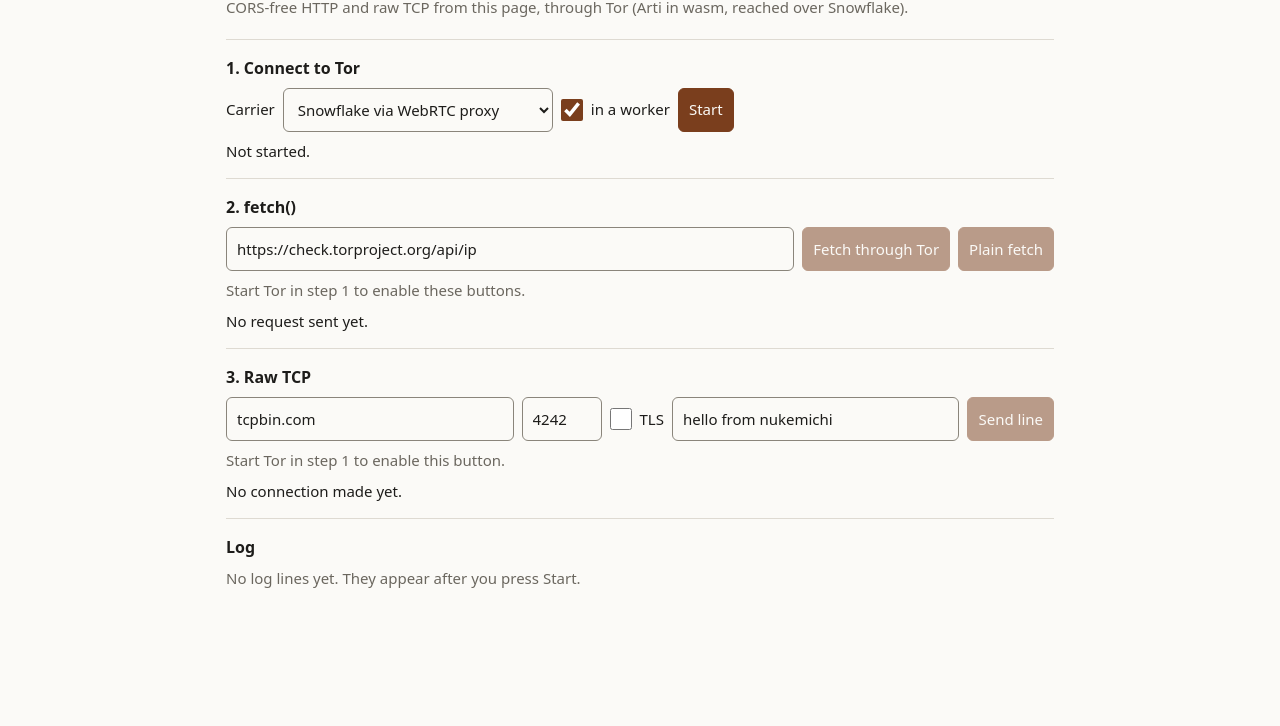
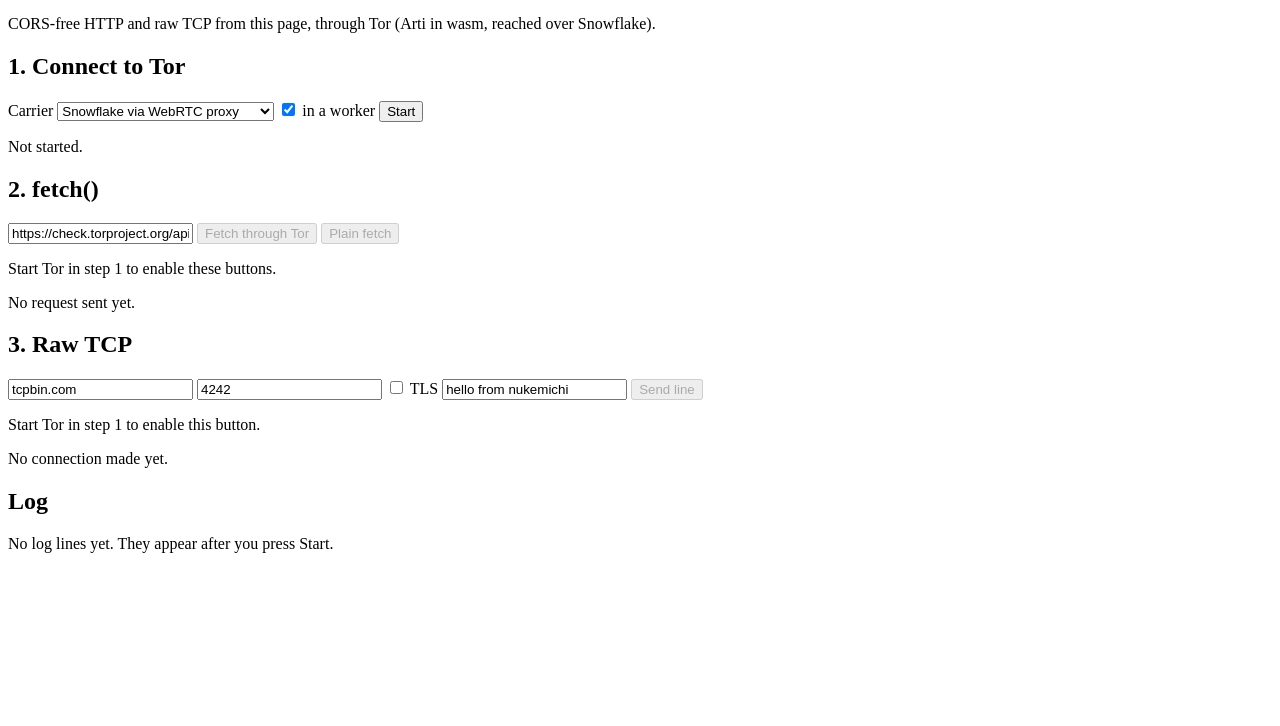
Before and after one commit to kitakitaaura/nukemichi, a website: page demo/index.html in a window 1280 px wide. Shown: the part 74-800 px from the top of the page. Drawn offline with Linux system fonts and the light colour scheme.

Commit message:
Demo: drop all CSS, plain HTML

```diff
--- a/demo/index.html
+++ b/demo/index.html
@@ -4,47 +4,15 @@
 <meta charset="utf-8">
 <meta name="viewport" content="width=device-width, initial-scale=1">
 <title>Nukemichi</title>
-<style>
-  :root {
-    color-scheme: light dark;
-    --bg: #fbfaf7; --fg: #1d1c1a; --muted: #6b675f; --line: #dedad2; --control-line: #8a857b;
-    --accent: #7a3e1d; --ok: #2f6b3a; --bad: #9b2c2c; --code: #f1eee8;
-  }
-  @media (prefers-color-scheme: dark) {
-    :root { --bg: #161513; --fg: #ebe8e2; --muted: #9c978d; --line: #34312c; --control-line: #7a766d; --accent: #e0a179; --ok: #8fc79a; --bad: #e59a9a; --code: #22201d; }
-  }
-  * { box-sizing: border-box; }
-  body { margin: 0; background: var(--bg); color: var(--fg); font: 15px/1.5 system-ui, sans-serif; }
-  main { max-width: 860px; margin: 0 auto; padding: 24px 16px 64px; }
-  h1 { font-size: 28px; margin: 0 0 4px; }
-  h1 span { color: var(--muted); font-weight: 400; font-size: 18px; margin-left: 8px; }
-  p.lead { color: var(--muted); margin: 0 0 20px; }
-  section { border-top: 1px solid var(--line); padding: 16px 0; }
-  h2 { font-size: 16px; margin: 0 0 8px; }
-  .row { display: flex; gap: 8px; flex-wrap: wrap; align-items: center; }
-  /* 44px is the minimum tap target (R-03). Control edge uses --control-line for 3:1 non-text contrast. */
-  input:not([type=checkbox]), select, button { font: inherit; padding: 6px 10px; min-height: 44px; border: 1px solid var(--control-line); border-radius: 6px; background: var(--bg); color: var(--fg); }
-  input[type=text] { flex: 1 1 280px; min-width: 0; }
-  input[type=checkbox] { flex: none; width: 22px; height: 22px; margin: 0; accent-color: var(--accent); }
-  label { display: inline-flex; align-items: center; gap: 8px; min-height: 44px; }
-  button { cursor: pointer; background: var(--accent); color: var(--bg); border-color: var(--accent); }
-  button:disabled { opacity: .5; cursor: default; }
-  button:focus-visible, input:focus-visible, select:focus-visible, pre:focus-visible { outline: 2px solid var(--accent); outline-offset: 2px; }
-  pre { background: var(--code); padding: 10px; border-radius: 6px; overflow: auto; max-height: 320px; margin: 8px 0 0; font-size: 13px; white-space: pre-wrap; word-break: break-word; }
-  pre:empty { display: none; }
-  .status { font-variant-numeric: tabular-nums; margin: 8px 0 0; }
-  .hint { color: var(--muted); margin: 8px 0 0; }
-  .ok { color: var(--ok); } .bad { color: var(--bad); }
-</style>
 </head>
 <body>
 <main>
   <h1>Nukemichi <span lang="ja">抜け道</span></h1>
-  <p class="lead">CORS-free HTTP and raw TCP from this page, through Tor (Arti in wasm, reached over Snowflake).</p>
+  <p>CORS-free HTTP and raw TCP from this page, through Tor (Arti in wasm, reached over Snowflake).</p>
 
   <section>
     <h2>1. Connect to Tor</h2>
-    <div class="row">
+    <div>
       <label>Carrier
         <select id="transport">
           <option value="webrtc">Snowflake via WebRTC proxy</option>
@@ -54,38 +22,38 @@
       <label><input type="checkbox" id="worker" checked> in a worker</label>
       <button id="start">Start</button>
     </div>
-    <p class="status" id="status" aria-live="polite">Not started.</p>
+    <p id="status" aria-live="polite">Not started.</p>
   </section>
 
   <section>
     <h2>2. fetch()</h2>
-    <div class="row">
+    <div>
       <input type="text" id="url" value="https://check.torproject.org/api/ip" aria-label="URL">
       <button id="go" disabled>Fetch through Tor</button>
       <button id="plain" disabled>Plain fetch</button>
     </div>
-    <p class="hint" data-needs-tor>Start Tor in step 1 to enable these buttons.</p>
-    <p class="status" id="fetchStatus" aria-live="polite">No request sent yet.</p>
+    <p data-needs-tor>Start Tor in step 1 to enable these buttons.</p>
+    <p id="fetchStatus" aria-live="polite">No request sent yet.</p>
     <pre id="fetchOut" tabindex="0" role="region" aria-label="Fetch response"></pre>
   </section>
 
   <section>
     <h2>3. Raw TCP</h2>
-    <div class="row">
+    <div>
       <input type="text" id="tcpHost" value="tcpbin.com" aria-label="Host">
-      <input type="text" id="tcpPort" value="4242" aria-label="Port" style="flex:0 0 80px">
+      <input type="text" id="tcpPort" value="4242" aria-label="Port">
       <label><input type="checkbox" id="tcpTls"> TLS</label>
       <input type="text" id="tcpMsg" value="hello from nukemichi" aria-label="Line to send">
       <button id="tcpGo" disabled>Send line</button>
     </div>
-    <p class="hint" data-needs-tor>Start Tor in step 1 to enable this button.</p>
-    <p class="status" id="tcpStatus" aria-live="polite">No connection made yet.</p>
+    <p data-needs-tor>Start Tor in step 1 to enable this button.</p>
+    <p id="tcpStatus" aria-live="polite">No connection made yet.</p>
     <pre id="tcpOut" tabindex="0" role="region" aria-label="TCP reply"></pre>
   </section>
 
   <section>
     <h2>Log</h2>
-    <p class="hint" id="logEmpty">No log lines yet. They appear after you press Start.</p>
+    <p id="logEmpty">No log lines yet. They appear after you press Start.</p>
     <pre id="log" tabindex="0" role="region" aria-label="Log"></pre>
   </section>
 </main>
```
